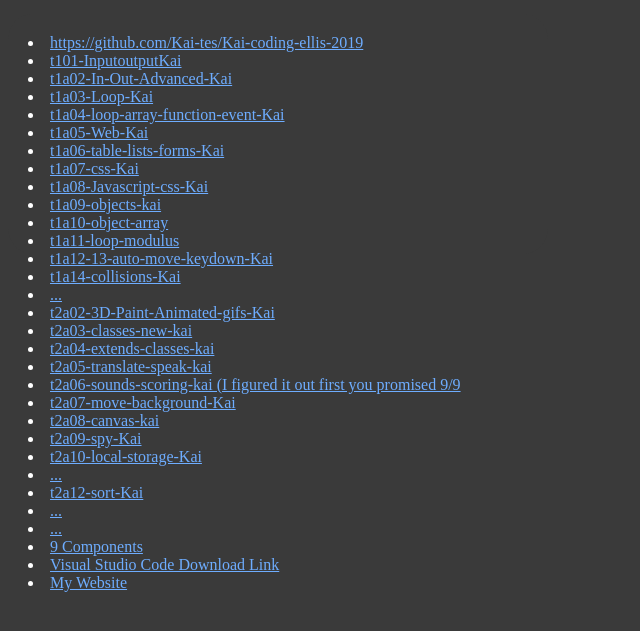
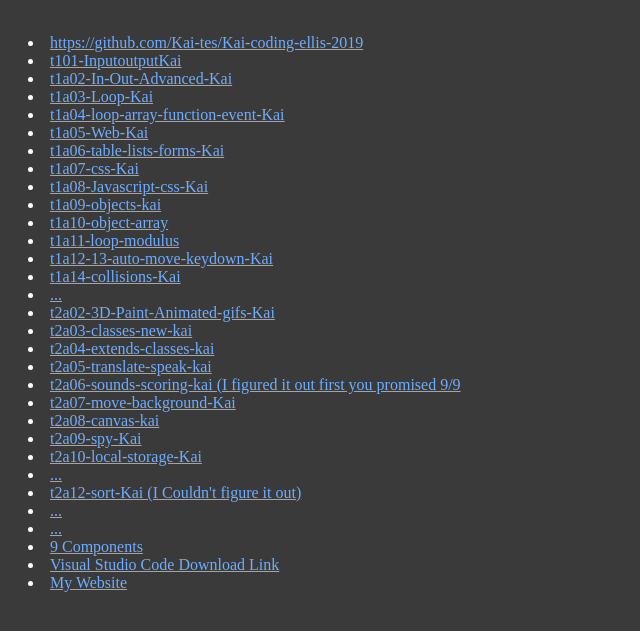
Before and after one commit to Kai-tes/Kai-coding-ellis-2019, a plain HTML site: page public/index.html in a window 1280 px wide. Shown: the part 99-730 px from the top of the page, without its empty margins (0-640 px from the left). Drawn offline with Linux system fonts and the light colour scheme.

Commit message:
Update index.html

```diff
--- a/public/index.html
+++ b/public/index.html
@@ -55,7 +55,7 @@
       <li><a href="t2a09-spy-Kai.html">t2a09-spy-Kai</a>
       <li><a href="t2a10-local-storage-Kai.html">t2a10-local-storage-Kai</a>
       <li><a href="index.html">...</a>
-      <li><a href="t2a12-sort-Kai.html">t2a12-sort-Kai</a>
+      <li><a href="t2a12-sort-Kai.html">t2a12-sort-Kai (I Couldn't figure it out)</a>
       <li><a href="index.html">...</a>
       <li><a href="index.html">...</a>
       <li><a href="9-Components.html">9 Components</a>
```
